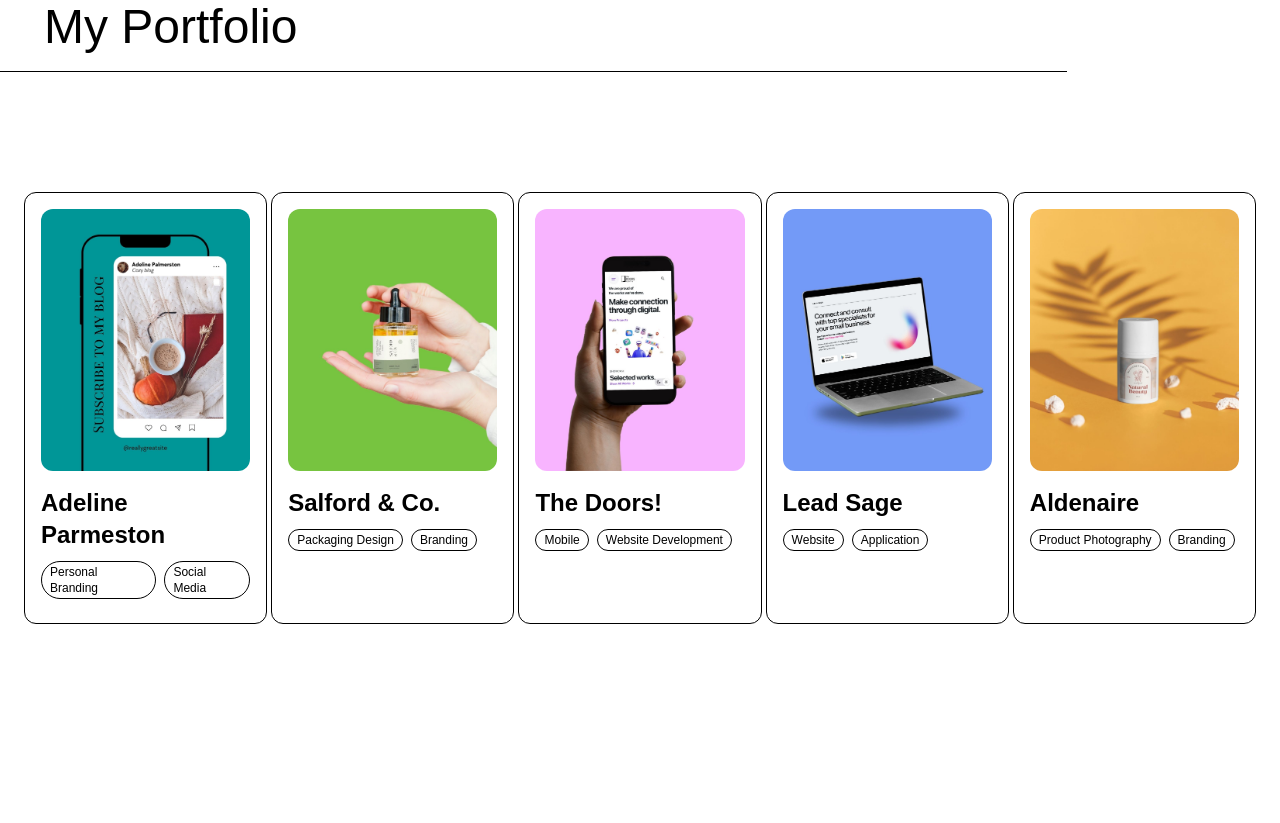
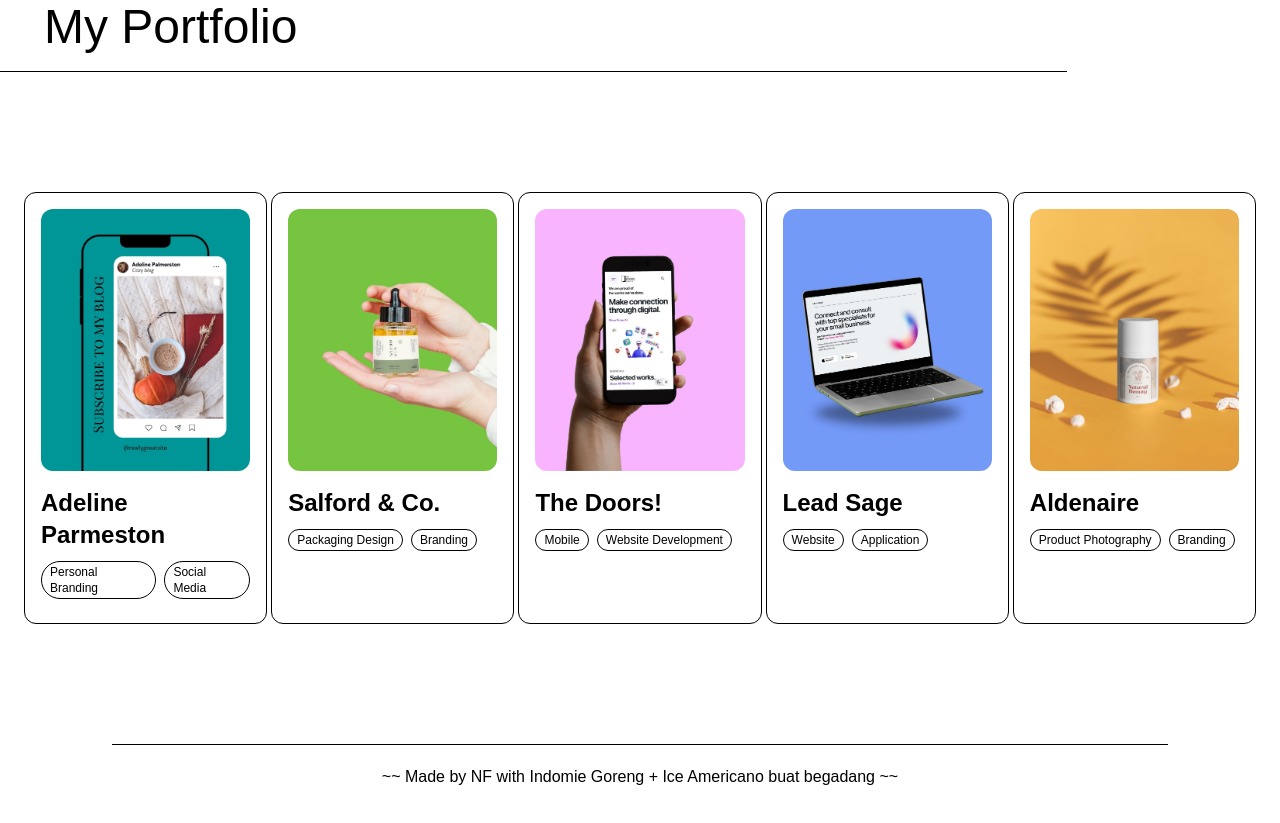
Before and after one commit to nuhafadh/personalweb, a website built with Vite: page index.html in a window 1280 px wide. Shown: the part 727-1550 px from the top of the page. Before the commit the page ends 1471 px from the top, so only its background shows below. Built offline with nearby package versions, Linux system fonts and the light colour scheme; a web font is replaced by a local one.

Commit message:
footer setting

```diff
--- a/index.html
+++ b/index.html
@@ -95,7 +95,9 @@
         </div>
       </div>
     </section>
-
+    <footer class="w-auto text-center border-t mx-28 border-black py-5 px-11 mb-10 place-content-evenly">
+      ~~ Made by NF with Indomie Goreng + Ice Americano buat begadang ~~
+    </footer>
    <script src="src/js/main.js" type="module"></script>
   </body>
 </html>
```
Also changed, not shown: src/css/global.css.
